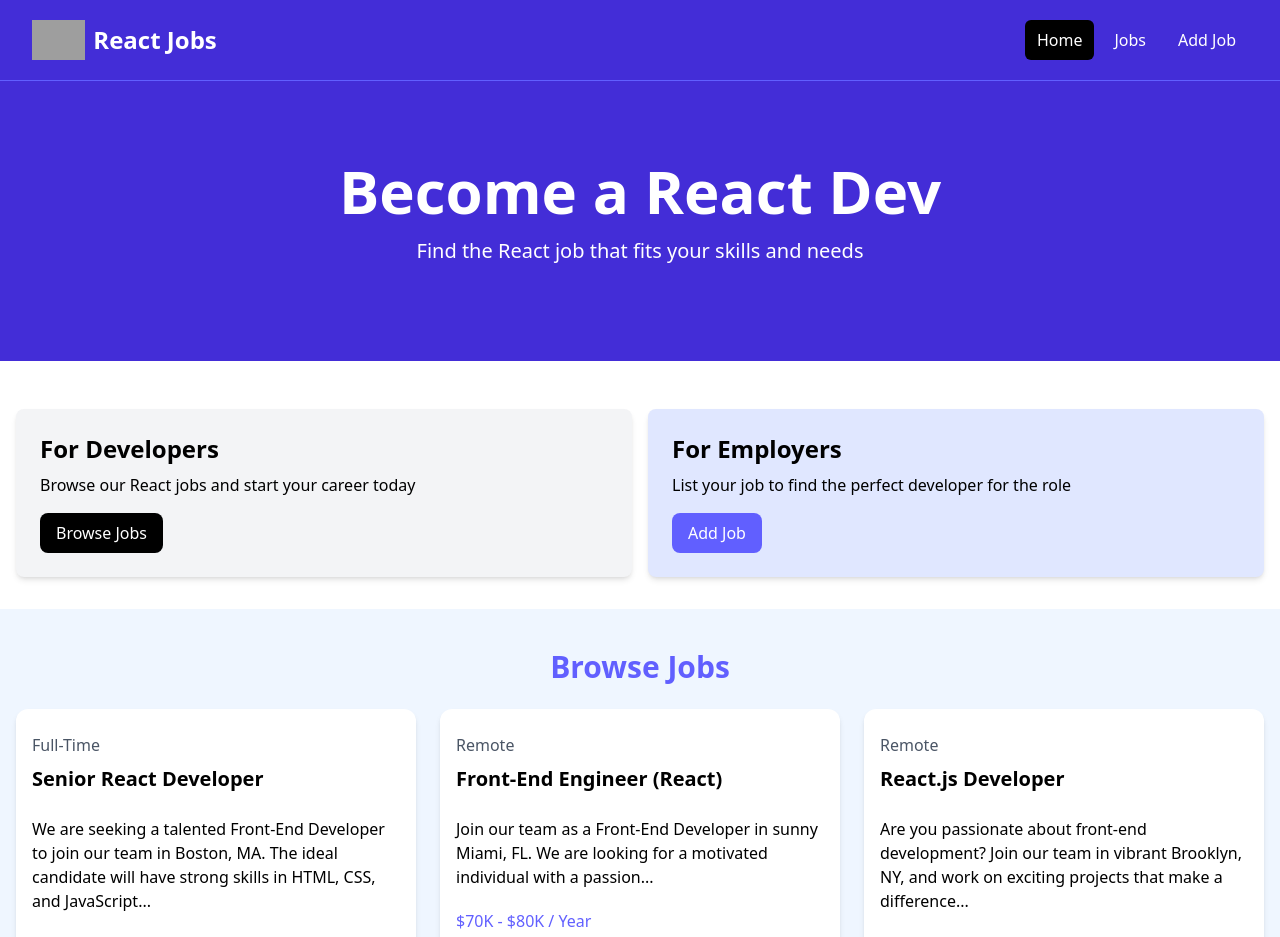
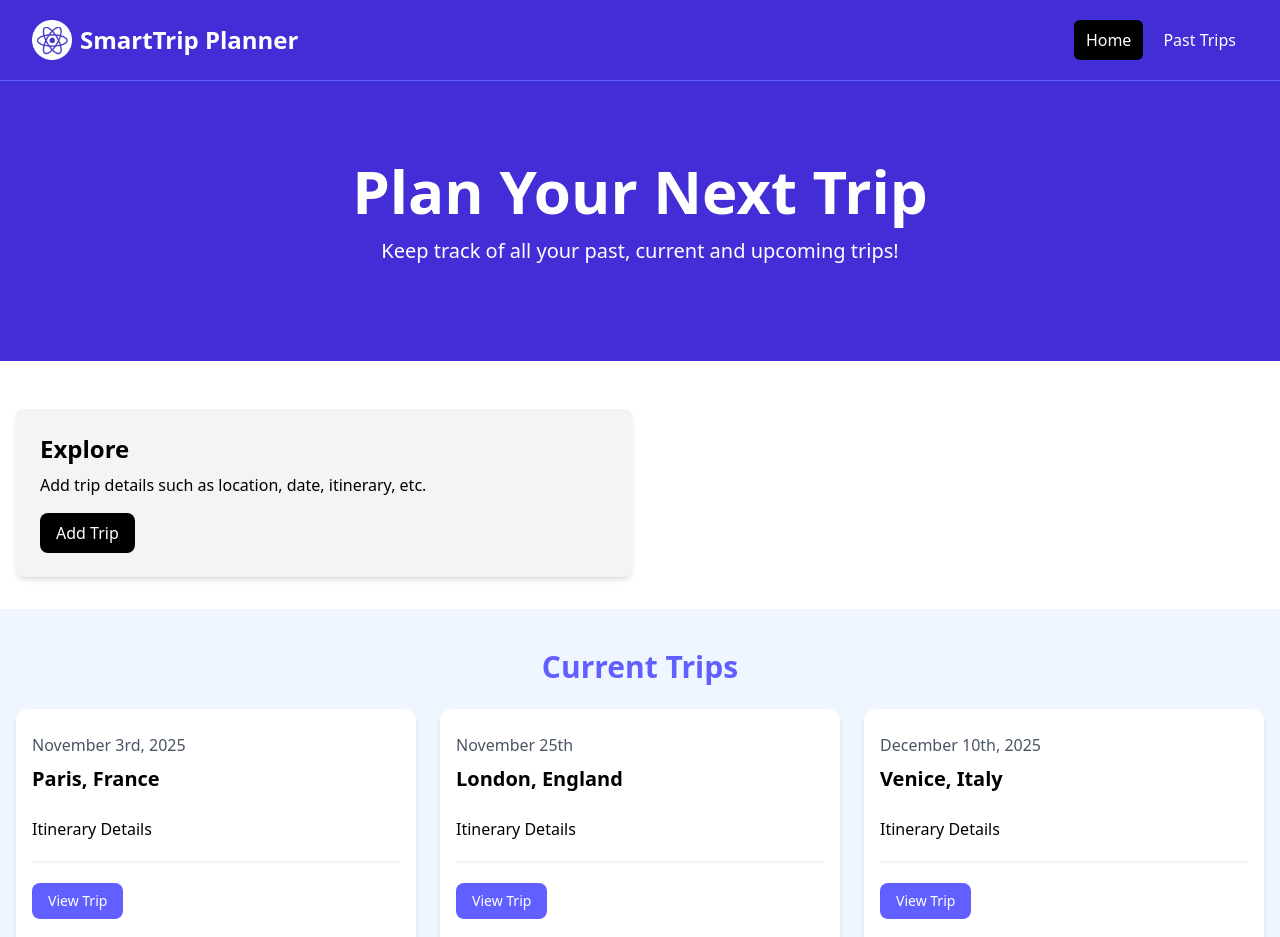
Before and after one commit to jahi-omari/trip-planner, a React (Vite) app: page / in a window 1280 px wide. Shown: the top 937 px of the page. Built offline with nearby package versions, Linux system fonts and the light colour scheme; grey boxes are pictures that could not be loaded.

Commit message:
Added Navbar componenet code and inserted placeholder logo

```diff
--- a/src/App.jsx
+++ b/src/App.jsx
@@ -1,48 +1,11 @@
 import React from 'react'
+import Navbar from './components/navbar'
 
 const App = () => {
   return (
     <>
-      <nav className="bg-indigo-700 border-b border-indigo-500">
-      <div className="mx-auto max-w-7xl px-2 sm:px-6 lg:px-8">
-        <div className="flex h-20 items-center justify-between">
-          <div
-            className="flex flex-1 items-center justify-center md:items-stretch md:justify-start"
-          >
-            {/* <!-- Logo --> */}
-            <a className="flex flex-shrink-0 items-center mr-4" href="/index.html">
-              <img
-                className="h-10 w-auto"
-                src="images/logo.png"
-                alt="React Jobs"
-              />
-              <span className="hidden md:block text-white text-2xl font-bold ml-2"
-                >React Jobs</span
-              >
-            </a>
-            <div className="md:ml-auto">
-              <div className="flex space-x-2">
-                <a
-                  href="/index.html"
-                  className="text-white bg-black hover:bg-gray-900 hover:text-white rounded-md px-3 py-2"
-                  >Home</a
-                >
-                <a
-                  href="/jobs.html"
-                  className="text-white hover:bg-gray-900 hover:text-white rounded-md px-3 py-2"
-                  >Jobs</a
-                >
-                <a
-                  href="/add-job.html"
-                  className="text-white hover:bg-gray-900 hover:text-white rounded-md px-3 py-2"
-                  >Add Job</a
-                >
-              </div>
-            </div>
-          </div>
-        </div>
-      </div>
-    </nav>
+    {/* <!-- Navbar --> */}
+      <Navbar/>
 
     {/* <!-- Hero --> */}
     <section className="bg-indigo-700 py-20 mb-4">
@@ -53,10 +16,10 @@ const App = () => {
           <h1
             className="text-4xl font-extrabold text-white sm:text-5xl md:text-6xl"
           >
-            Become a React Dev
+            Plan Your Next Trip
           </h1>
           <p className="my-4 text-xl text-white">
-            Find the React job that fits your skills and needs
+            Keep track of all your past, current and upcoming trips!
           </p>
         </div>
       </div>
@@ -67,18 +30,18 @@ const App = () => {
       <div className="container-xl lg:container m-auto">
         <div className="grid grid-cols-1 md:grid-cols-2 gap-4 p-4 rounded-lg">
           <div className="bg-gray-100 p-6 rounded-lg shadow-md">
-            <h2 className="text-2xl font-bold">For Developers</h2>
+            <h2 className="text-2xl font-bold">Explore</h2>
             <p className="mt-2 mb-4">
-              Browse our React jobs and start your career today
+              Add trip details such as location, date, itinerary, etc.
             </p>
             <a
               href="/jobs.html"
               className="inline-block bg-black text-white rounded-lg px-4 py-2 hover:bg-gray-700"
             >
-              Browse Jobs
+              Add Trip
             </a>
           </div>
-          <div className="bg-indigo-100 p-6 rounded-lg shadow-md">
+          {/* <div className="bg-indigo-100 p-6 rounded-lg shadow-md">
             <h2 className="text-2xl font-bold">For Employers</h2>
             <p className="mt-2 mb-4">
               List your job to find the perfect developer for the role
@@ -89,7 +52,7 @@ const App = () => {
             >
               Add Job
             </a>
-          </div>
+          </div> */}
         </div>
       </div>
     </section>
@@ -98,35 +61,35 @@ const App = () => {
     <section className="bg-blue-50 px-4 py-10">
       <div className="container-xl lg:container m-auto">
         <h2 className="text-3xl font-bold text-indigo-500 mb-6 text-center">
-          Browse Jobs
+          Current Trips
         </h2>
         <div className="grid grid-cols-1 md:grid-cols-3 gap-6">
           {/* <!-- Job Listing 1 --> */}
           <div className="bg-white rounded-xl shadow-md relative">
             <div className="p-4">
               <div className="mb-6">
-                <div className="text-gray-600 my-2">Full-Time</div>
-                <h3 className="text-xl font-bold">Senior React Developer</h3>
+                <div className="text-gray-600 my-2">November 3rd, 2025</div>
+                <h3 className="text-xl font-bold">Paris, France</h3>
               </div>
 
               <div className="mb-5">
-               We are seeking a talented Front-End Developer to join our team in Boston, MA. The ideal candidate will have strong skills in HTML, CSS, and JavaScript...
+               Itinerary Details
               </div>
 
-              <h3 className="text-indigo-500 mb-2">$70 - $80K / Year</h3>
+              {/* <h3 className="text-indigo-500 mb-2">$70 - $80K / Year</h3> */}
 
               <div className="border border-gray-100 mb-5"></div>
 
               <div className="flex flex-col lg:flex-row justify-between mb-4">
-                <div className="text-orange-700 mb-3">
+                {/* <div className="text-orange-700 mb-3">
                   <i className="fa-solid fa-location-dot text-lg"></i>
                   Boston, MA
-                </div>
+                </div> */}
                 <a
                   href="job.html"
                   className="h-[36px] bg-indigo-500 hover:bg-indigo-600 text-white px-4 py-2 rounded-lg text-center text-sm"
                 >
-                 Read More
+                 View Trip
                 </a>
               </div>
             </div>
@@ -135,28 +98,28 @@ const App = () => {
           <div className="bg-white rounded-xl shadow-md relative">
             <div className="p-4">
               <div className="mb-6">
-                <div className="text-gray-600 my-2">Remote</div>
-                <h3 className="text-xl font-bold">Front-End Engineer (React)</h3>
+                <div className="text-gray-600 my-2">November 25th</div>
+                <h3 className="text-xl font-bold">London, England</h3>
               </div>
 
               <div className="mb-5">
-               Join our team as a Front-End Developer in sunny Miami, FL. We are looking for a motivated individual with a passion...
+               Itinerary Details
               </div>
 
-              <h3 className="text-indigo-500 mb-2">$70K - $80K / Year</h3>
+              {/* <h3 className="text-indigo-500 mb-2">$70 - $80K / Year</h3> */}
 
               <div className="border border-gray-100 mb-5"></div>
 
               <div className="flex flex-col lg:flex-row justify-between mb-4">
-                <div className="text-orange-700 mb-3">
+                {/* <div className="text-orange-700 mb-3">
                   <i className="fa-solid fa-location-dot text-lg"></i>
-                  Miami, FL
-                </div>
+                  Boston, MA
+                </div> */}
                 <a
                   href="job.html"
                   className="h-[36px] bg-indigo-500 hover:bg-indigo-600 text-white px-4 py-2 rounded-lg text-center text-sm"
                 >
-                 Read More
+                 View Trip
                 </a>
               </div>
             </div>
@@ -165,28 +128,28 @@ const App = () => {
           <div className="bg-white rounded-xl shadow-md relative">
             <div className="p-4">
               <div className="mb-6">
-                <div className="text-gray-600 my-2">Remote</div>
-                <h3 className="text-xl font-bold">React.js Developer</h3>
+                <div className="text-gray-600 my-2">December 10th, 2025</div>
+                <h3 className="text-xl font-bold">Venice, Italy</h3>
               </div>
 
               <div className="mb-5">
-                Are you passionate about front-end development? Join our team in vibrant Brooklyn, NY, and work on exciting projects that make a difference...
+               Itinerary Details
               </div>
 
-              <h3 className="text-indigo-500 mb-2">$70K - $80K / Year</h3>
+              {/* <h3 className="text-indigo-500 mb-2">$70 - $80K / Year</h3> */}
 
               <div className="border border-gray-100 mb-5"></div>
 
               <div className="flex flex-col lg:flex-row justify-between mb-4">
-                <div className="text-orange-700 mb-3">
+                {/* <div className="text-orange-700 mb-3">
                   <i className="fa-solid fa-location-dot text-lg"></i>
-                  Brooklyn, NY
-                </div>
+                  Boston, MA
+                </div> */}
                 <a
                   href="job.html"
                   className="h-[36px] bg-indigo-500 hover:bg-indigo-600 text-white px-4 py-2 rounded-lg text-center text-sm"
                 >
-                 Read More
+                 View Trip
                 </a>
               </div>
             </div>
@@ -199,7 +162,7 @@ const App = () => {
       <a
         href="jobs.html"
         className="block bg-black text-white text-center py-4 px-6 rounded-xl hover:bg-gray-700"
-        >View All Jobs</a
+        >View All Trips</a
       >
     </section>
     </>
--- a/src/components/Navbar.jsx
+++ b/src/components/Navbar.jsx
@@ -1,8 +1,48 @@
 import React from 'react'
+import logo from '../assets/images/logo.png'
 
 const navbar = () => {
   return (
-    <div>navbar</div>
+    <nav className="bg-indigo-700 border-b border-indigo-500">
+      <div className="mx-auto max-w-7xl px-2 sm:px-6 lg:px-8">
+        <div className="flex h-20 items-center justify-between">
+          <div
+            className="flex flex-1 items-center justify-center md:items-stretch md:justify-start"
+          >
+            {/* <!-- Logo --> */}
+            <a className="flex flex-shrink-0 items-center mr-4" href="/index.html">
+              <img
+                className="h-10 w-auto"
+                src={logo}
+                alt="SmartTrip Planner"
+              />
+              <span className="hidden md:block text-white text-2xl font-bold ml-2"
+                >SmartTrip Planner</span
+              >
+            </a>
+            <div className="md:ml-auto">
+              <div className="flex space-x-2">
+                <a
+                  href="/index.html"
+                  className="text-white bg-black hover:bg-gray-900 hover:text-white rounded-md px-3 py-2"
+                  >Home</a
+                >
+                <a
+                  href="/jobs.html"
+                  className="text-white hover:bg-gray-900 hover:text-white rounded-md px-3 py-2"
+                  > Past Trips</a
+                >
+                {/* <a
+                  href="/add-job.html"
+                  className="text-white hover:bg-gray-900 hover:text-white rounded-md px-3 py-2"
+                  >Add Trip</a
+                > */}
+              </div>
+            </div>
+          </div>
+        </div>
+      </div>
+    </nav>
   )
 }
 
```
Also changed, not shown: src/assets/images/logo.png (added).
